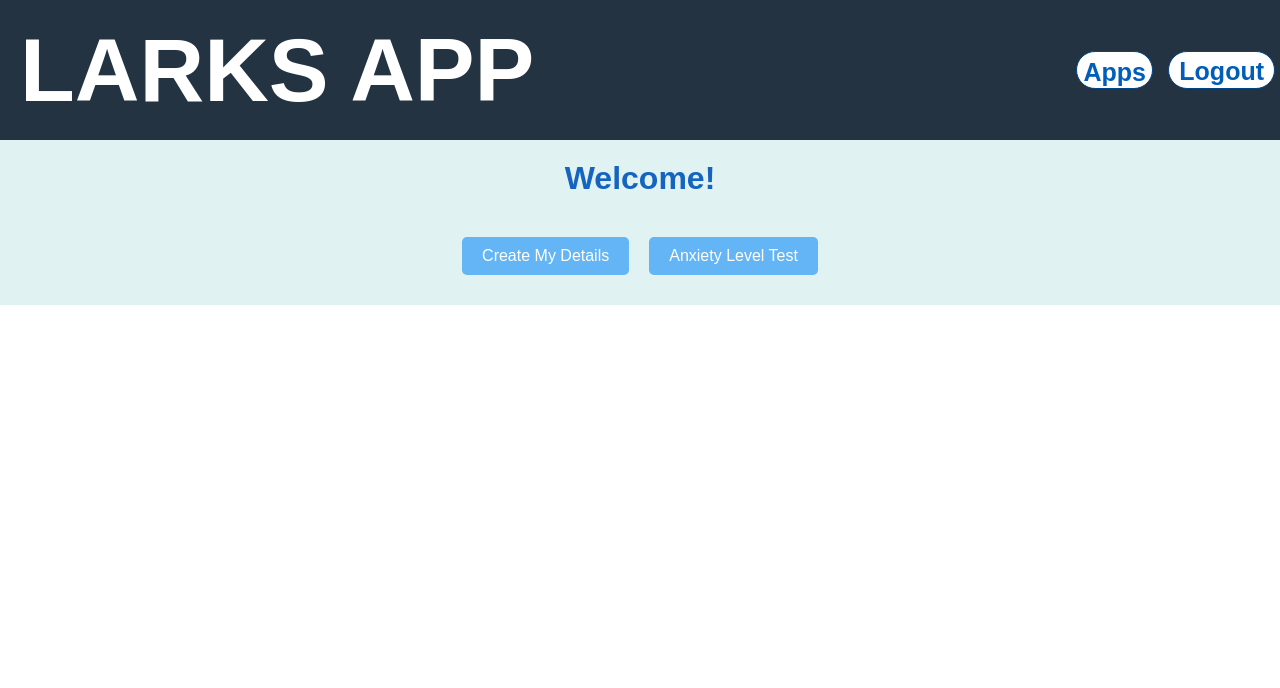
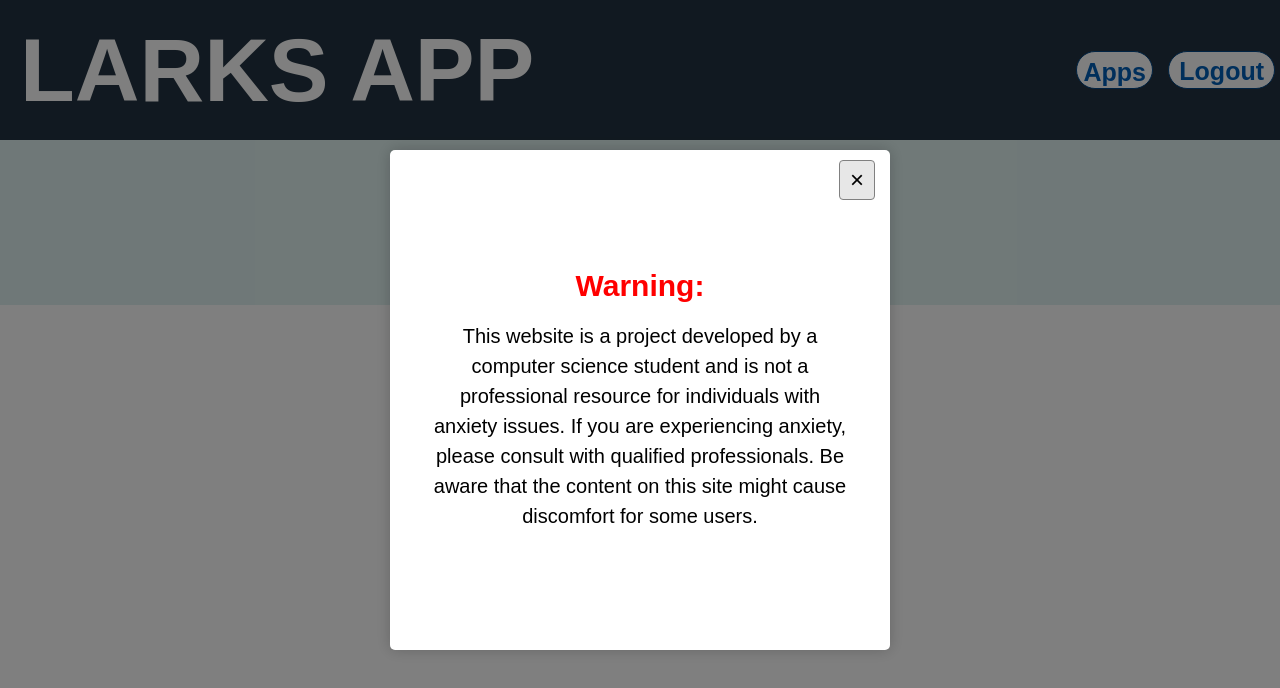
Before and after one commit to marilenaManoli/larks-depressiless, a React (Create React App) app in the folder frontend/: page /EaseMind in a window 1280 px wide. Shown: the top 688 px of the page. Built offline with nearby package versions, Linux system fonts and the light colour scheme; sample sign-in values are in the browser's storage.

Commit message:
pop up window

```diff
--- a/frontend/src/apps/EaseMind/EaseMind.css
+++ b/frontend/src/apps/EaseMind/EaseMind.css
@@ -24,3 +24,51 @@
   color: #1565C0;
   margin-bottom: 30px;
 }
+
+.popupBackground {
+  position: fixed;
+  top: 0;
+  left: 0;
+  width: 100%;
+  height: 100%;
+  background-color: rgba(0, 0, 0, 0.5);
+  display: flex;
+  justify-content: center;
+  align-items: center;
+  z-index: 1000;
+}
+
+.popupContent {
+  position: relative;
+  background-color: white;
+  padding: 40px;
+  border-radius: 5px;
+  width: 500px;
+  height: 500px;
+  box-shadow: 0 0 15px rgba(0, 0, 0, 0.2);
+  display: flex;
+  flex-direction: column;
+  justify-content: center;
+  align-items: center;
+  text-align: center;
+}
+
+.popupContent h1 {
+  font-size: 30px;
+  margin: 0;
+  color: red;
+}
+
+.popupContent p {
+  font-size: 20px;
+  margin: 0;
+  line-height: 1.5;
+}
+
+.popupClose {
+  position: absolute;
+  top: 10px;
+  right: 10px;
+  cursor: pointer;
+  font-size: 24px;
+}
--- a/frontend/src/apps/EaseMind/EaseMind.js
+++ b/frontend/src/apps/EaseMind/EaseMind.js
@@ -1,16 +1,52 @@
-import React from 'react';
+import React, { useState } from 'react';
+import PropTypes from 'prop-types';
 import { Link } from 'react-router-dom';
 import './EaseMind.css';
 
+// Pop up
+function PopUp({ show, onClose }) {
+  if (!show) {
+    return null;
+  }
+
+  return (
+    <div className="popupBackground">
+      <div className="popupContent">
+        <button type="button" className="popupClose" onClick={onClose}>&times;</button>
+        <h1>Warning:</h1>
+        <br />
+        <p>
+          This website is a project developed by a computer science student and is not a professional resource
+          for individuals with anxiety issues. If you are experiencing anxiety, please consult with qualified
+          professionals. Be aware that the content on this site might cause discomfort for some users.
+        </p>
+      </div>
+    </div>
+  );
+}
+
+// Define PropTypes for PopUp
+PopUp.propTypes = {
+  show: PropTypes.bool.isRequired,
+  onClose: PropTypes.func.isRequired,
+};
+
 function EaseMind() {
-  // const handleButtonClick = (buttonName) => {
-  //   console.log(`Button clicked: ${buttonName}`);
-  // };
+  const [showPopUp, setShowPopUp] = useState(true);
+
+  // Get user email
+  const userEmail = sessionStorage.getItem('email')
+    ? sessionStorage.getItem('email').substring(1, sessionStorage.getItem('email').length - 1)
+    : 'User';
 
   return (
     <div className="easeMindContainer">
-      <h1 className="easeMindTitle">Welcome!</h1>
-
+      <h1 className="easeMindTitle">
+        Welcome
+        {' '}
+        {userEmail}
+        !
+      </h1>
       <div>
         <Link to="/EaseMind_personal_details">
           <button type="button" className="easeMindButton">Create My Details</button>
@@ -18,10 +54,9 @@ function EaseMind() {
         <Link to="/anxiety-level-test">
           <button type="button" className="easeMindButton">Anxiety Level Test</button>
         </Link>
+      </div>
 
-        {/* FIXME: no prod console log and no unused function parameters */}
-        {/* <button type="button" className="easeMindButton" onClick={() => handleButtonClick('Chat with Us')}>Chat with Us</button> */}
-      </div>
+      <PopUp show={showPopUp} onClose={() => setShowPopUp(false)} />
     </div>
   );
 }
```
Also changed, not shown: frontend/package.json (+6 -1 lines), 1 other file (tests, documents, lock files or other folders).
